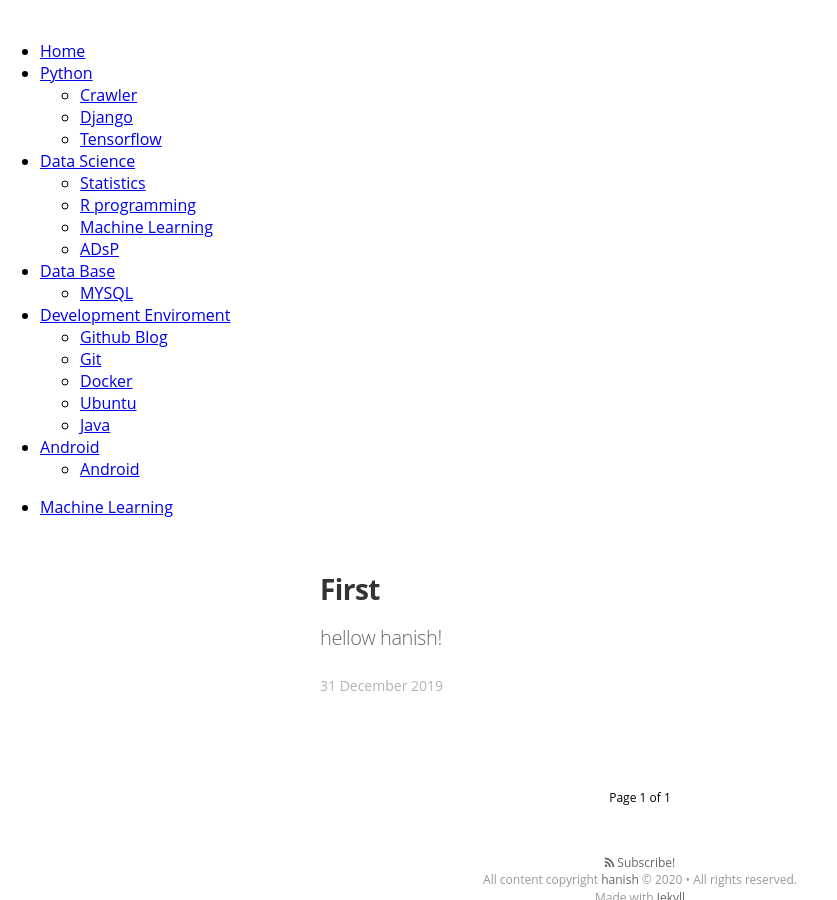
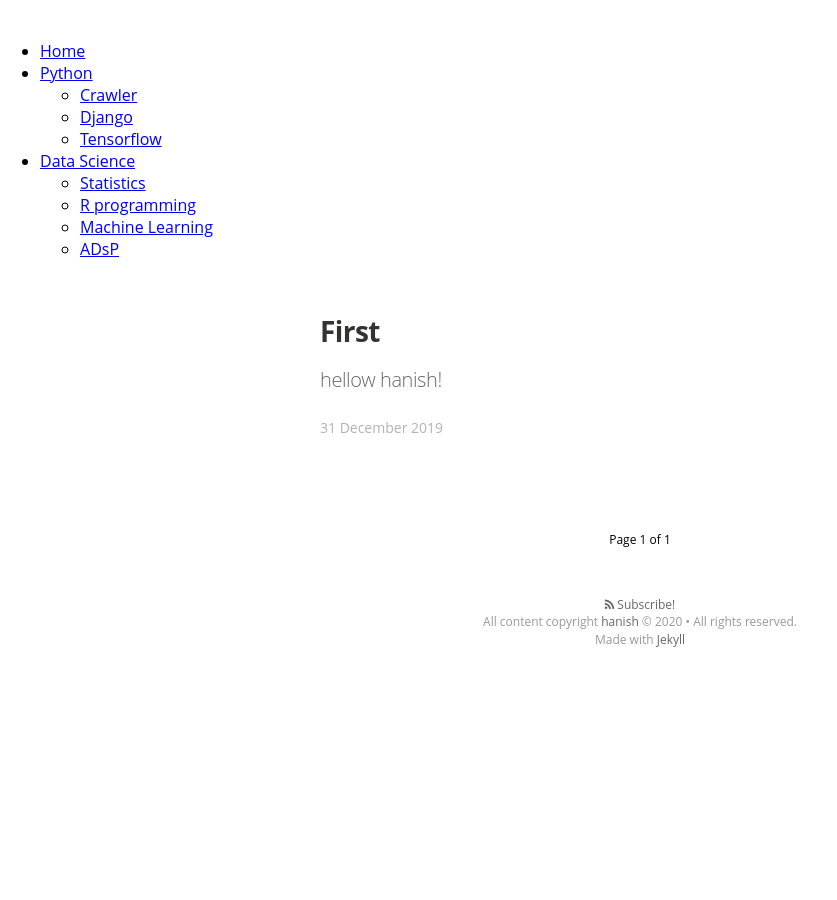
Before and after one commit to hanish3464/hanish3464.github.io, a Jekyll site: the page built from index.html, in a window 1280 px wide and 900 px high, scrolled down 671 px. Shown: the whole window, without its empty margins (0-837 px from the left). Built offline with Jekyll 4.4.1, drawn with Linux system fonts in a browser that asks for light colours; nearby versions of some CDN libraries; some web fonts are replaced; the list of posts is cut into pages by our own code; comment, search, counter and statistics services are not loaded; after the commit the page ends 1368 px from its top, so only the background shows below that.

Commit message:
Update index.html

```diff
--- a/index.html
+++ b/index.html
@@ -45,47 +45,10 @@ layout: default
 						<li><a href="/DS/ADsP">ADsP</a></li>
 					</ul>
 				</li>
-				<li><a href="/">Data Base</a>
-					<ul>
-						<li><a href="/DB/MYSQL">MYSQL</a></li>
-					</ul>
-				</li>
-
-				<li><a href="/">Development Enviroment</a>
-					<ul>
-						  <li><a href="/DE/Github Blog">Github Blog</a></li>
-						  <li><a href="/DE/Git">Git</a></li>
-						  <li><a href="/DE/Docker">Docker</a></li>
-						  <li><a href="/DE/Ubuntu">Ubuntu</a></li>
-						  <li><a href="/DE/Java">Java</a></li>
-					</ul>
-				</li>
-
-				<li><a href="/">Android</a>
-					<ul>
-						<li><a href="/Android/Android">Android</a></li>
-					</ul>
-				</li>
 
 			</ul>
 		</div>
 
-</header>
-
-<header class="site-category">
-  <ul>
-
-    {% assign pages_list = site.pages %}
-    {% for node in pages_list %}
-      {% if node.title != null %}
-        {% if node.layout == "category" %}
-          <li><a class="category-link {% if page.url == node.url %} active{% endif %}"
-          href="{{ site.baseurl }}{{ node.url }}">{{ node.title }}</a></li>
-        {% endif %}
-      {% endif %}
-    {% endfor %}
-
-</ul>
 </header>
 
 <main class="content" role="main">
```
